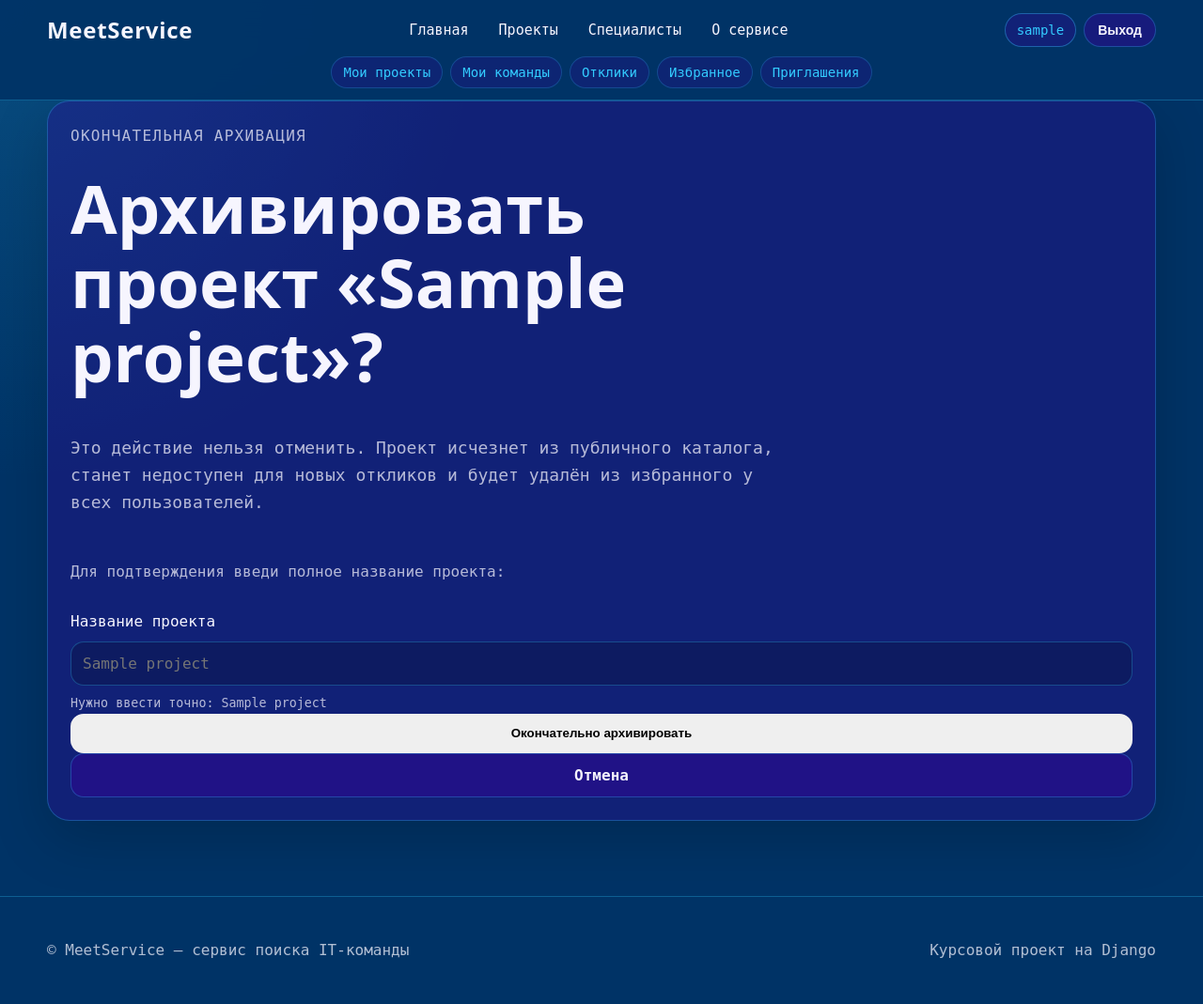
After one commit to catsclaw-dev/new-makers, a Django app: a page that uses meetService/templates/projects/project_archive_confirm.html in a window 1280 px wide. The commit adds this page. Shown: the whole page at 94% size. Run offline with Django 5.2, Linux system fonts and the light colour scheme; a user stored in the database is signed in; tables that the repository leaves empty hold one stand-in row (values such as "Sample post").

Commit message:
feat: projects archive logic

```diff
--- a/meetService/apps/projects/urls.py
+++ b/meetService/apps/projects/urls.py
@@ -33,4 +33,9 @@ urlpatterns = [
     ),
     path("teams/my/", views.my_teams, name="my_teams"),
     path("projects/<str:slug>/", views.project_detail, name="project_detail"),
+    path(
+        "projects/<str:slug>/archive",
+        views.project_archive,
+        name="project_archive",
+    ),
 ]
--- a/meetService/apps/projects/views.py
+++ b/meetService/apps/projects/views.py
@@ -358,6 +358,9 @@ def project_update(request, slug):
             "Редактировать проект может только владелец или администратор."
         )
 
+    if not project.status == Project.Status.ARCHIVED:
+        raise Http404("Архивный проект нельзя редактировать.")
+
     if request.method == "POST":
         form = ProjectForm(request.POST, request.FILES, instance=project)
 
@@ -526,3 +529,48 @@ def project_reopen(request, slug):
 
     messages.success(request, "Проект снова открыт для набора участников.")
     return redirect(project.get_absolute_url())
+
+
+@login_required
+def project_archive(request, slug):
+    """Окончательно архивирует проект без возможности восстановления."""
+    project = get_object_or_404(Project, slug=slug)
+
+    if not project.can_be_edited_by(request.user):
+        raise PermissionDenied(
+            "Архивировать проект может только владелец или администратор."
+        )
+
+    if project.status not in [Project.Status.PUBLISHED, Project.Status.CLOSED]:
+        messages.error(
+            request,
+            "Архивировать можно только опубликованный или закрытый проект.",
+        )
+        return redirect(project.get_absolute_url())
+
+    if request.method == "POST":
+        confirmation_title = request.POST.get("confirmation_title", "").strip()
+
+        if confirmation_title != project.title:
+            messages.error(
+                request,
+                "Название проекта введено неверно. Архивация отменена.",
+            )
+            return redirect("projects:project_archive", slug=project.slug)
+
+        FavoriteProject.objects.filter(project=project).delete()
+
+        project.status = Project.Status.ARCHIVED
+        project.updated_by = request.user
+        project.save(update_fields=["status", "updated_by", "updated_at"])
+
+        messages.success(
+            request,
+            "Проект окончательно перенесён в архив и удалён из избранного.",
+        )
+        return redirect("projects:my_projects")
+
+    context = {
+        "project": project,
+    }
+    return render(request, "projects/project_archive_confirm.html", context)
--- /dev/null
+++ b/meetService/templates/projects/project_archive_confirm.html
@@ -0,0 +1,29 @@
+{% extends "base.html" %}
+{% block title %}Архивация проекта — MeetService{% endblock %}
+{% block content %}
+<section class="container narrow-page">
+  <div class="action-card">
+    <p class="eyebrow">Окончательная архивация</p>
+    <h1>Архивировать проект «{{ project.title }}»?</h1>
+    <p class="lead">
+      Это действие нельзя отменить. Проект исчезнет из публичного каталога,
+      станет недоступен для новых откликов и будет удалён из избранного у всех пользователей.
+    </p>
+    <p>Для подтверждения введи полное название проекта:</p>
+    <form method="post">
+      {% csrf_token %}
+      <div class="form-field">
+        <label for="confirmation_title">Название проекта</label>
+        <input id="confirmation_title" name="confirmation_title" type="text" required autocomplete="off"
+          placeholder="{{ project.title }}">
+        <small>Нужно ввести точно: {{ project.title }}</small>
+      </div>
+      <button class="btn btn-danger full-width" type="submit"
+        onclick="return confirm('Последнее подтверждение: окончательно архивировать проект? Восстановить его будет нельзя.');">
+        Окончательно архивировать
+      </button>
+      <a class="btn btn-secondary full-width" href="{{ project.get_absolute_url }}">Отмена</a>
+    </form>
+  </div>
+</section>
+{% endblock %}
```
Also changed, not shown: meetService/templates/projects/project_detail.html (+10 -2 lines).
